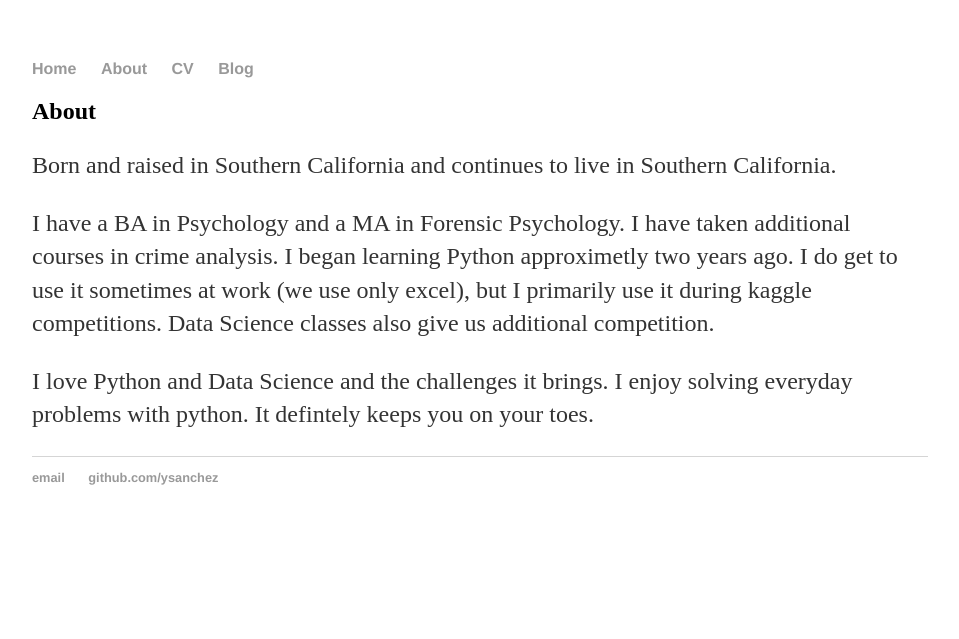
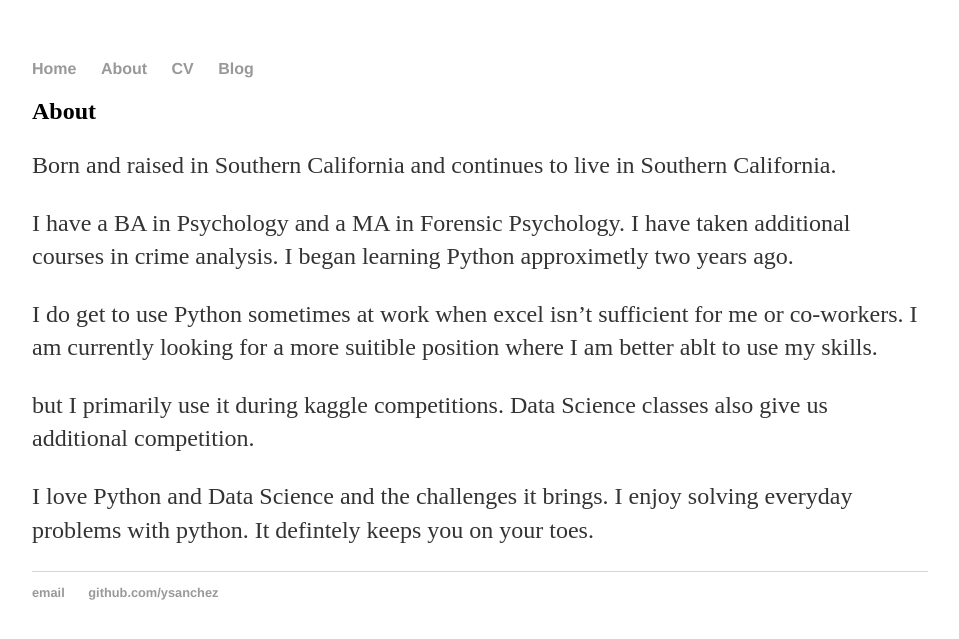
Before and after one commit to ysanchez/ysanchez.github.io, a Jekyll site: the page built from about/index.md, in a window 1280 px wide. Shown: the top 639 px of the page, without its empty margins (160-1119 px from the left). Built offline with Jekyll 4.4.1, drawn with Linux system fonts in a browser that asks for light colours.

Commit message:
Update index.md

```diff
--- a/about/index.md
+++ b/about/index.md
@@ -7,6 +7,10 @@ title: About
 
 Born and raised in Southern California and continues to live in Southern California.
 
-I have a BA in Psychology and a MA in Forensic Psychology. I have taken additional courses in crime analysis. I began learning Python approximetly two years ago. I do get to use it sometimes at work (we use only excel), but I primarily use it during kaggle competitions. Data Science classes also give us additional competition.
+I have a BA in Psychology and a MA in Forensic Psychology. I have taken additional courses in crime analysis. I began learning Python approximetly two years ago.
+
+I do get to use Python sometimes at work when excel isn't sufficient for me or co-workers. I am currently looking for a more suitible position where I am better ablt to use my skills.
+
+but I primarily use it during kaggle competitions. Data Science classes also give us additional competition.
 
 I love Python and Data Science and the challenges it brings. I enjoy solving everyday problems with python. It defintely keeps you on your toes.
```
